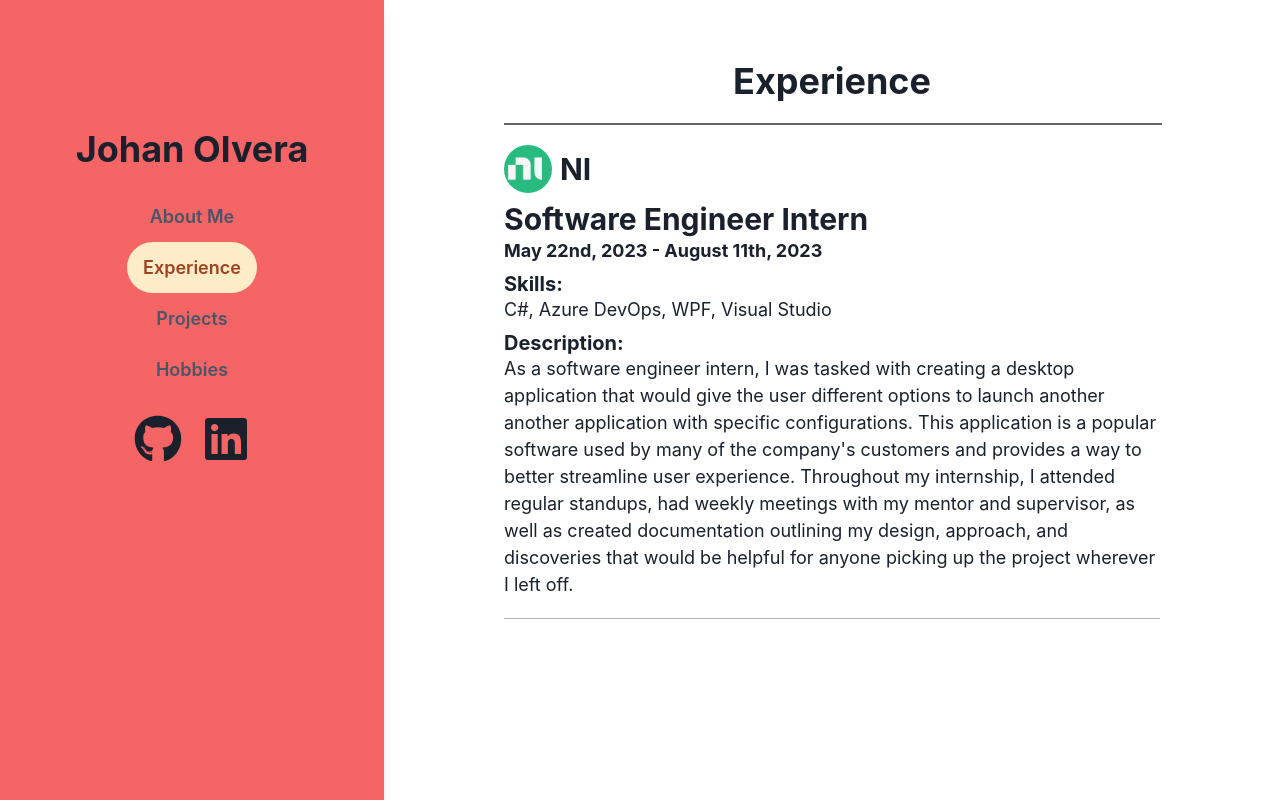
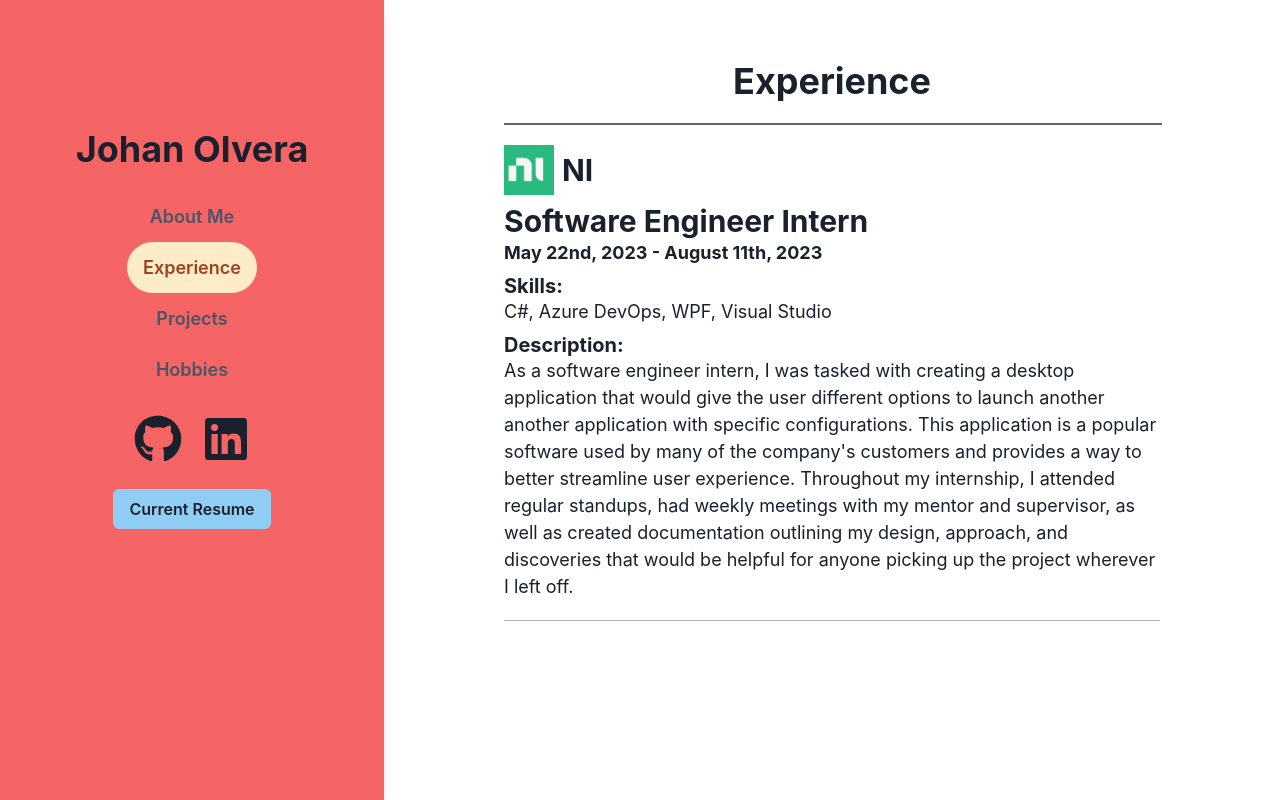
Before and after one commit to Jolvera2001/jolvera2001.github.io, a React (Vite) app: page / in a window 1280 px wide. Both pictures are taken after a click on the tab "Experience". Built offline with nearby package versions, Linux system fonts and the light colour scheme.

Commit message:
Adding in a resume button

```diff
--- a/src/App.jsx
+++ b/src/App.jsx
@@ -57,6 +57,7 @@ function App() {
               <Icon as={FaLinkedin} boxSize={12}/>
             </Link>
           </HStack>
+          <Button bg='blue.200'>Current Resume</Button>
         </VStack>
       </Box>
       <Box w="70%" p={5} overflowY='auto' maxH='100vh'>
@@ -89,7 +90,7 @@ function App() {
                 {personalData.experienceData.map((item) => (
                   <Box key={item.id}>
                     <HStack mb={2}>
-                      <Avatar name='NI' src={NILogo} size='md' />
+                      <Image name='NI' src={NILogo} boxSize='50px' objectFit='cover' />
                       <Heading size='lg'>{item.company}</Heading>
                     </HStack>
                     <Heading size='lg'>{item.name}</Heading>
```
